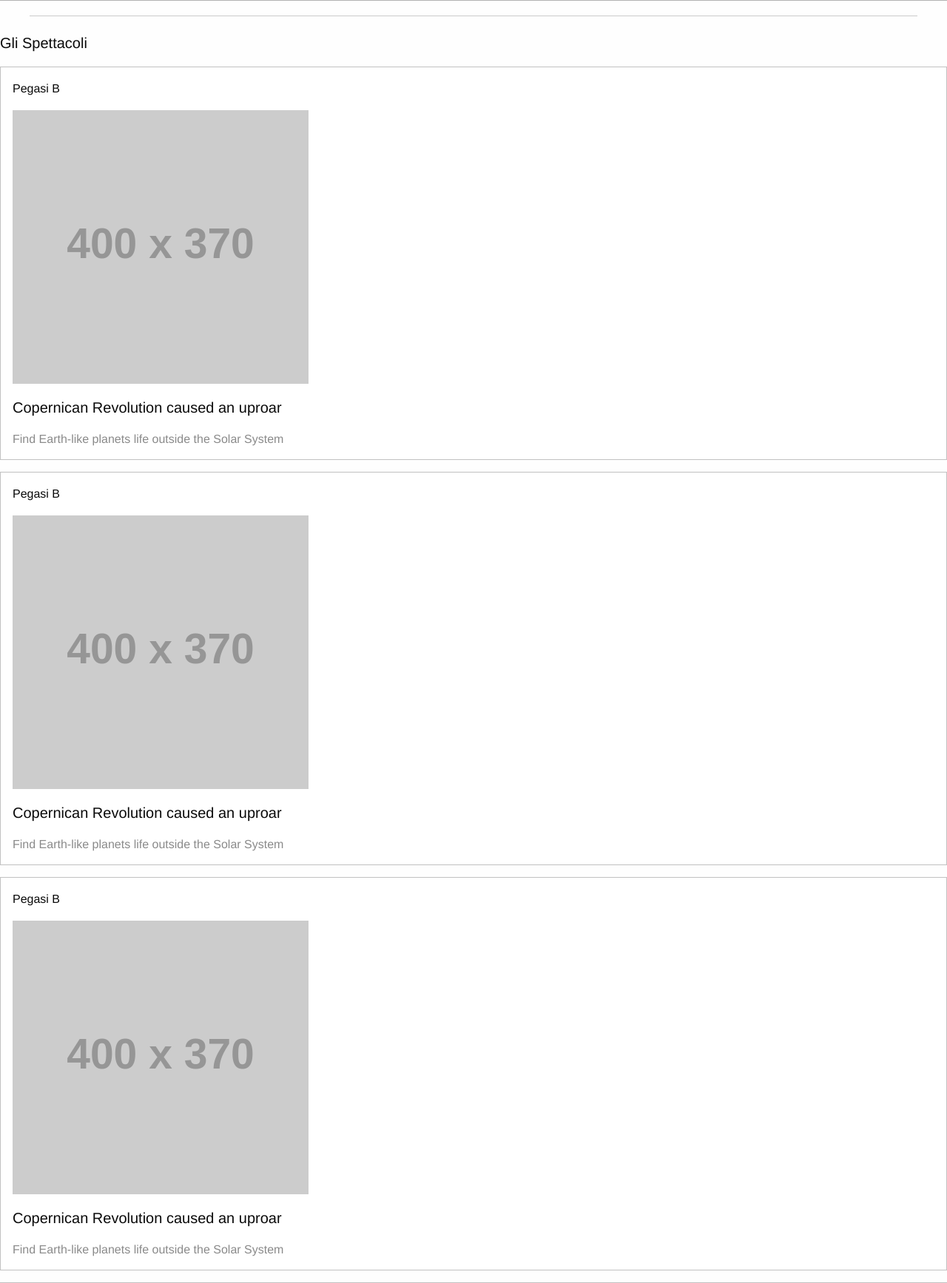
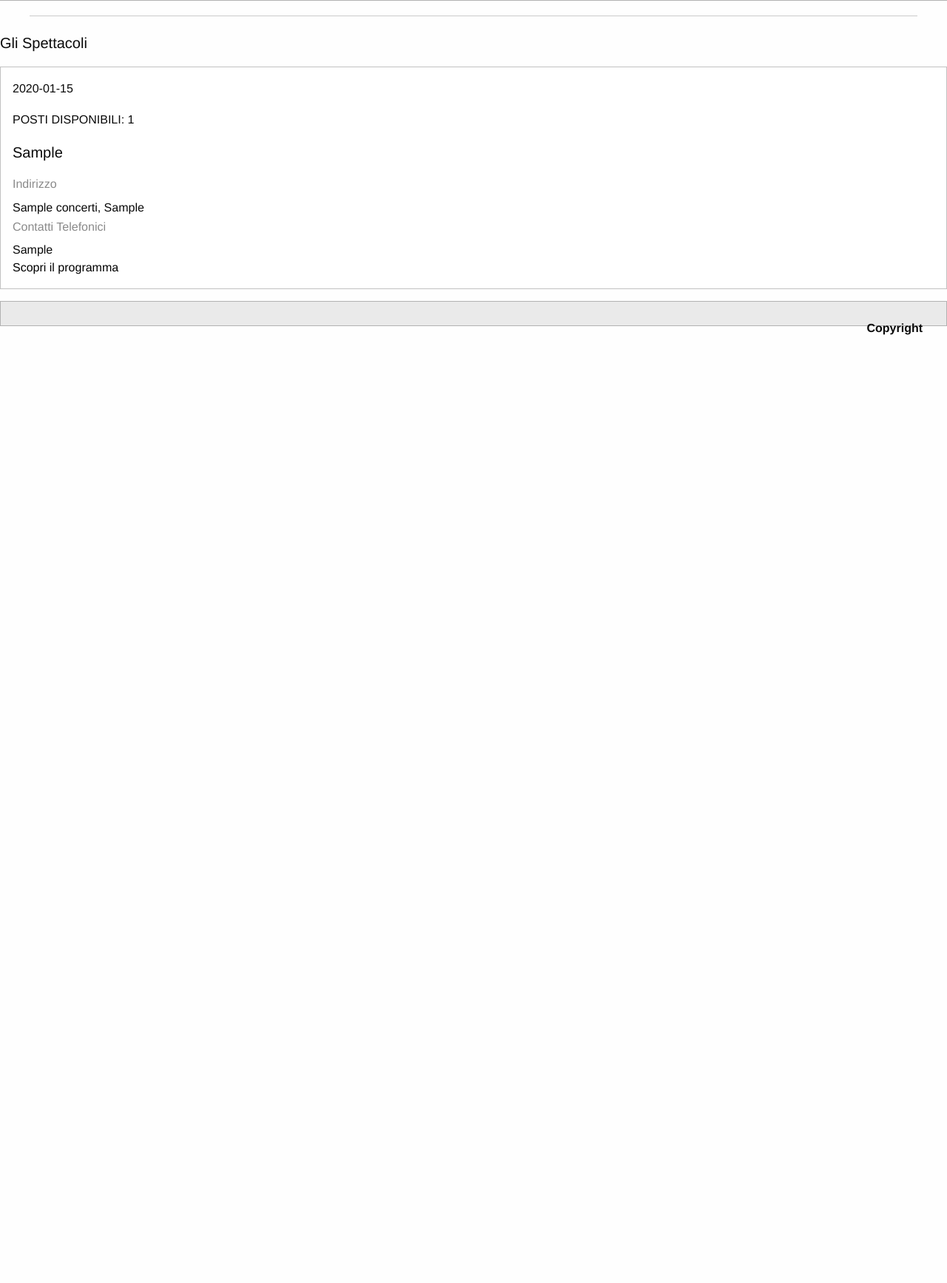
Before and after one commit to aluisio90/Estate-in-Festa, a PHP site: page /Estate-in-Festa/negozio/ in a window 1280 px wide. Shown: the part 840-2575 px from the top of the page at 74% size. After the commit the page ends 1293 px from the top, so only its background shows below. Run offline with PHP 8.4, Linux system fonts and the light colour scheme; tables that the repository leaves empty hold one stand-in row (values such as "Sample post"); grey boxes labelled with a size stand in for pictures from a placeholder-image service; some libraries are stand-ins or nearby versions.

Commit message:
successfully created a dynamic index file for negozio section

```diff
--- a/home_page/negozio/index.php
+++ b/home_page/negozio/index.php
@@ -1,11 +1,15 @@
+
+
 <!doctype html>
 <html class="no-js" lang="en">
+
 <head>
   <meta charset="utf-8" />
   <meta name="viewport" content="width=device-width, initial-scale=1.0" />
   <title>Musicando | Negozio</title>
   <link rel="stylesheet" href="https://dhbhdrzi4tiry.cloudfront.net/cdn/sites/foundation.min.css">
 </head>
+
 <body>
 
   <!-- Navigation -->
@@ -72,83 +76,74 @@
   </div>
 
   <div class="row small-up-1 medium-up-2 large-up-3">
-  <div class="column">
-    <div class="callout">
-      <p>Pegasi B</p>
-      <p><img src="https://placehold.it/400x370&text=Pegasi B" alt="image of a planet called Pegasi B"></p>
-      <p class="lead">Copernican Revolution caused an uproar</p>
-      <p class="subheader">Find Earth-like planets life outside the Solar System</p>
-    </div>
-  </div>
-  <div class="column">
-    <div class="callout">
-      <p>Pegasi B</p>
-      <p><img src="https://placehold.it/400x370&text=Pegasi B" alt="image of a planet called Pegasi B"></p>
-      <p class="lead">Copernican Revolution caused an uproar</p>
-      <p class="subheader">Find Earth-like planets life outside the Solar System</p>
-    </div>
-  </div>
-  <div class="column">
-    <div class="callout">
-      <p>Pegasi B</p>
-      <p><img src="https://placehold.it/400x370&text=Pegasi B" alt="image of a planet called Pegasi B"></p>
-      <p class="lead">Copernican Revolution caused an uproar</p>
-      <p class="subheader">Find Earth-like planets life outside the Solar System</p>
-    </div>
-  </div>
-  <div class="column">
-    <div class="callout">
-      <p>Pegasi B</p>
-      <p><img src="https://placehold.it/400x370&text=Pegasi B" alt="image of a planet called Pegasi B"></p>
-      <p class="lead">Copernican Revolution caused an uproar</p>
-      <p class="subheader">Find Earth-like planets life outside the Solar System</p>
-    </div>
-  </div>
-  <div class="column">
-    <div class="callout">
-      <p>Pegasi B</p>
-      <p><img src="https://placehold.it/400x370&text=Pegasi B" alt="image of a planet called Pegasi B"></p>
-      <p class="lead">Copernican Revolution caused an uproar</p>
-      <p class="subheader">Find Earth-like planets life outside the Solar System</p>
+    <!-- inizio box informativo-->
+    <?php
+        $_db = new mysqli('localhost', 'root', 'pass', 'Estate_in_Festa');
+
+        if ($_db->connect_errno) {
+          die("<h1> impossible start connection</h1>");
+        }
+
+          $query = "
+            SELECT
+          PRENOTATE.Data_Prenotazione,
+          SALE_CONCERTI.Numero_Posti,
+          SALE_CONCERTI.Nome,
+          SALE_CONCERTI.Indirizzo,
+          TELEFONI.Tipologia,
+          TELEFONI.Numero,
+          CONCERTI.Titolo,
+          CONCERTI.Descrizione
+
+          FROM
+          PRENOTATE,
+          SALE_CONCERTI,
+          TELEFONI,
+          CONCERTI
+
+          WHERE
+          PRENOTATE.Codice_Sala = SALE_CONCERTI.Codice_Sala AND
+          PRENOTATE.Codice_Concerto = CONCERTI.Codice_Concerto AND
+          TELEFONI.Codice_Sala = SALE_CONCERTI.Codice_Sala;
+          ";
+
+          if(!$_r = $_db->query($query) ){
+            die ('<h1>Errore interno</h1>');
+          }
+          $_db->close();
+
+
+
+
+
+    while( $row = $_r->fetch_assoc()){
+
+      echo "
+
+      <div class='column'>
+        <div class='callout'>
+          <p>".$row['Data_Prenotazione']."</p>
+          <p>POSTI DISPONIBILI: ".$row['Numero_Posti']."</p>
+          <p class='lead'>".$row['Titolo']."</p>
+          <p class='subheader'>Indirizzo</p>
+          ".$row['Nome'].", ".$row['Indirizzo']."
+          <p class='subheader'>Contatti Telefonici</p>
+          ".$row['Numero']."<br>
+          <FORM action= 'programma.php' method= 'GET'><button type= 'submit'>Scopri il programma</button></FORM>
       </div>
     </div>
 
-  <div class="column">
-    <div class="callout">
-      <p>Pegasi B</p>
-      <p><img src="https://placehold.it/400x370&text=Pegasi B" alt="image of a planet called Pegasi B"></p>
-      <p class="lead">Copernican Revolution caused an uproar</p>
-      <p class="subheader">Find Earth-like planets life outside the Solar System</p>
-    </div>
-  </div>
 
-  <div class="column">
-    <div class="callout">
-      <p>Pegasi B</p>
-      <p><img src="https://placehold.it/400x370&text=Pegasi B" alt="image of a planet called Pegasi B"></p>
-      <p class="lead">Copernican Revolution caused an uproar</p>
-      <p class="subheader">Find Earth-like planets life outside the Solar System</p>
-    </div>
-  </div>
+      ";
 
-  <div class="column">
-    <div class="callout">
-      <p>Pegasi B</p>
-      <p><img src="https://placehold.it/400x370&text=Pegasi B" alt="image of a planet called Pegasi B"></p>
-      <p class="lead">Copernican Revolution caused an uproar</p>
-      <p class="subheader">Find Earth-like planets life outside the Solar System</p>
-    </div>
-  </div>
-
-</div>
-<div class="row column">
-  <a class="button hollow expanded">Vedi altri fantastici spettacoli!</a>
-</div>
+    }
 
 
-
+    ?>
+    <!-- fine box-->
+  </div>
   <footer>
-  <div class="row expanded callout secondary"/>
+    <div class="row expanded callout secondary" />
     <div class="row">
       <div class="medium-6 columns">
         <ul class="menu float-right">
@@ -165,4 +160,5 @@
     $(document).foundation();
   </script>
 </body>
+
 </html>
```
Lines whose indentation alone changed are shown as unchanged.
